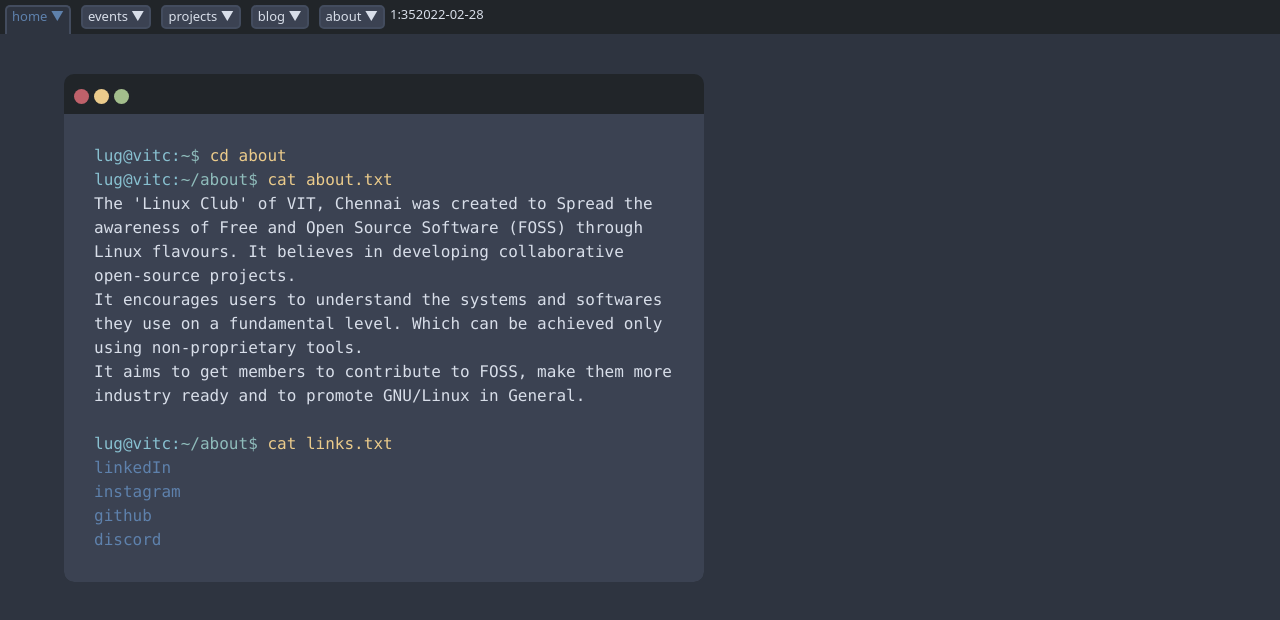
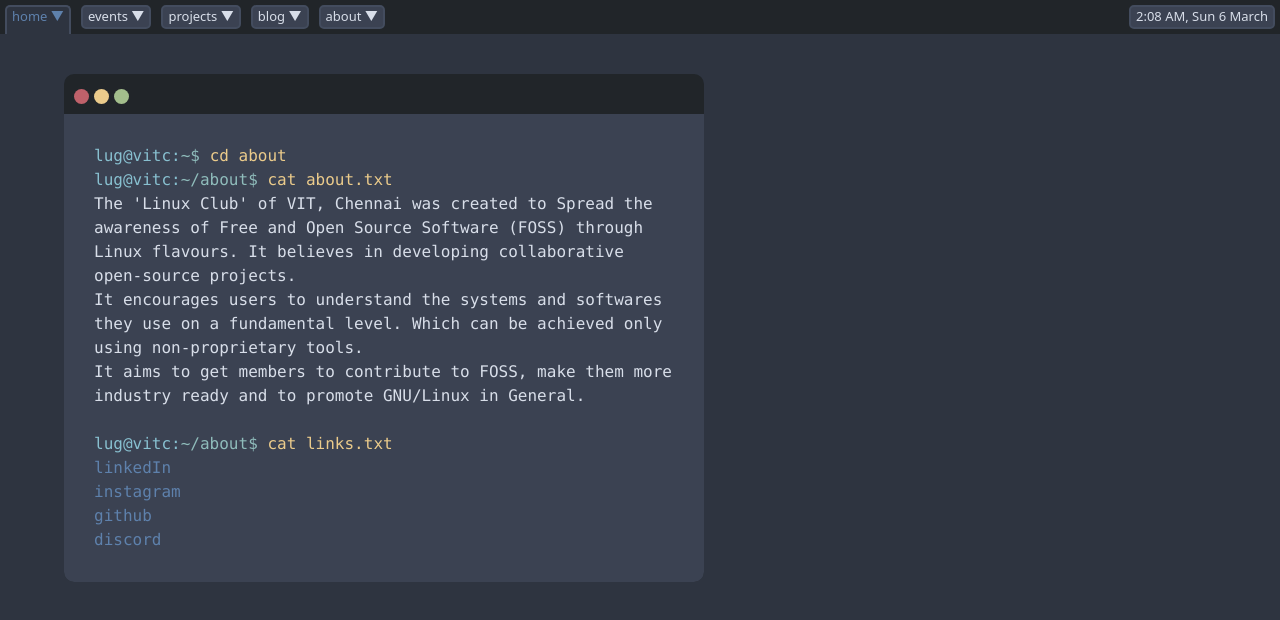
Before and after one commit to lugvitc/lugvitc.github.io, a React (Create React App) app: page /about in a window 1280 px wide. Shown: the top 620 px of the page. Built offline with nearby package versions, Linux system fonts and the light colour scheme.

Commit message:
topBar date and time moved to the right (and put in a box)

```diff
--- a/src/components/topBar.css
+++ b/src/components/topBar.css
@@ -4,11 +4,25 @@
     background-color: var(--header-footer-black);
     color: var(--nord4);
     display: flex;
-    font-size: small
+    justify-content: space-between;
+    font-size: small;
 }
 
 .top-bar-element-container {
     display: flex;
+}
+
+.top-bar-element-non-clickable {
+    border-color: var(--nord2);
+    border-style: solid;
+    height: auto;
+    text-decoration: none;
+    color: var(--nord4);
+    background-color: var(--nord1);
+    border-radius:  5px;
+    padding: 0px 5px;
+    margin: 5px;
+    border-width: 2px;
 }
 
 .top-bar-element {
@@ -31,6 +45,7 @@
     margin: 5px 5px 0px 5px;
     border-width: 2px 2px 0px 2px;
     color: var(--nord10);
+    cursor: default;
 }
 
 .top-bar-element-inactive {
@@ -41,9 +56,8 @@
     border-width: 2px;
 }
 
-.top-bar-text {
-    margin-left: auto;
-    margin: 5px 0px;
+.top-bar-right-side {
+    display: flex;
 }
 
 @media (max-width: 500px) {
--- a/src/components/topBar.js
+++ b/src/components/topBar.js
@@ -8,8 +8,8 @@ export default function TopBar({navs}) {
 
     // if these variables are set to be regularly updated, implement them using hooks
     // until then, constants are fine
-    const time = "1:35";
-    const date = new Date().toISOString().slice(0, 10);
+    const date = "Sun 6 March";
+    const time = "2:08 AM"
     // const [time, setTime] = useState("4:20pm");
     // const [date, setDate] = useState(new Date().toISOString().slice(0, 10));
 
@@ -33,8 +33,11 @@ export default function TopBar({navs}) {
                     </Link>
                 )}
             </div>
-            <div className = "top-bar-text"> {time} </div>
-            <div className = "top-bar-text"> {date} </div>
+            <div
+                className = "top-bar-element-non-clickable"
+            >
+                {`${time}, ${date}`}
+            </div>
         </div>
     );
 }
```
